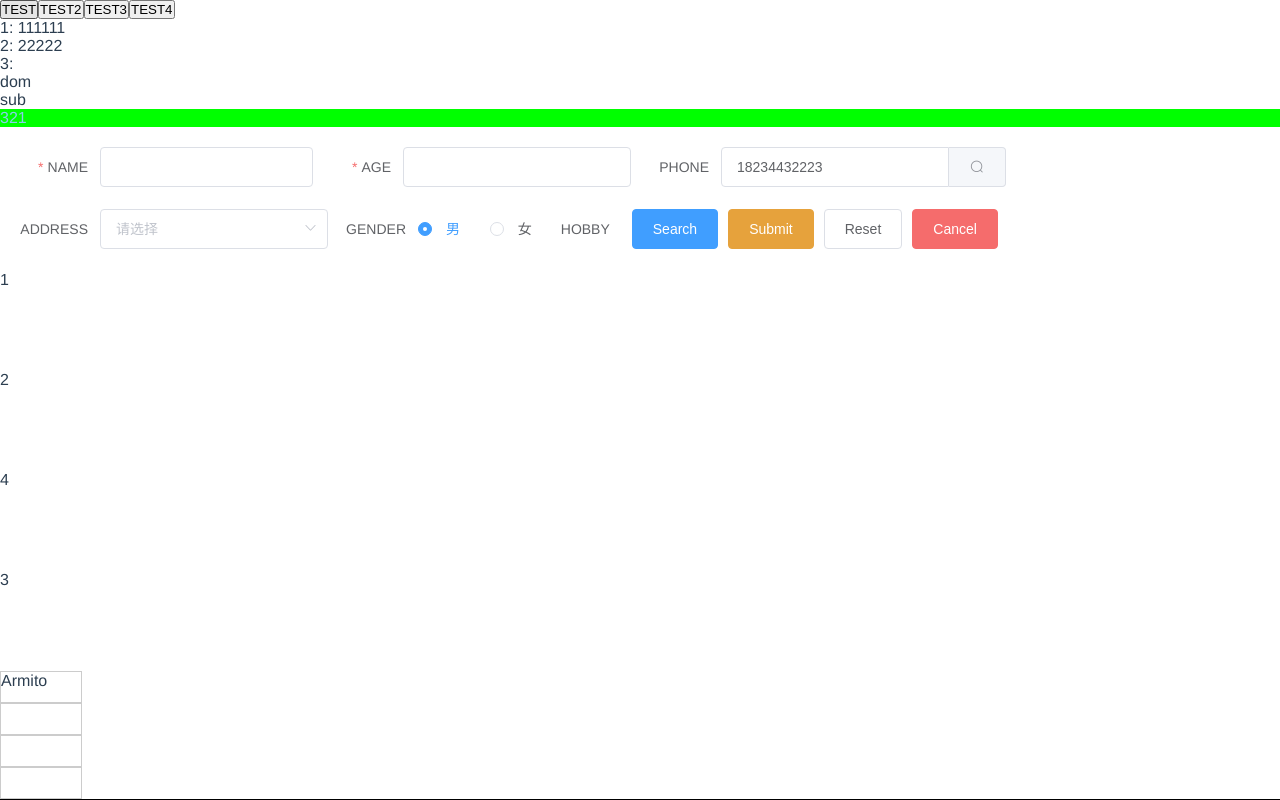
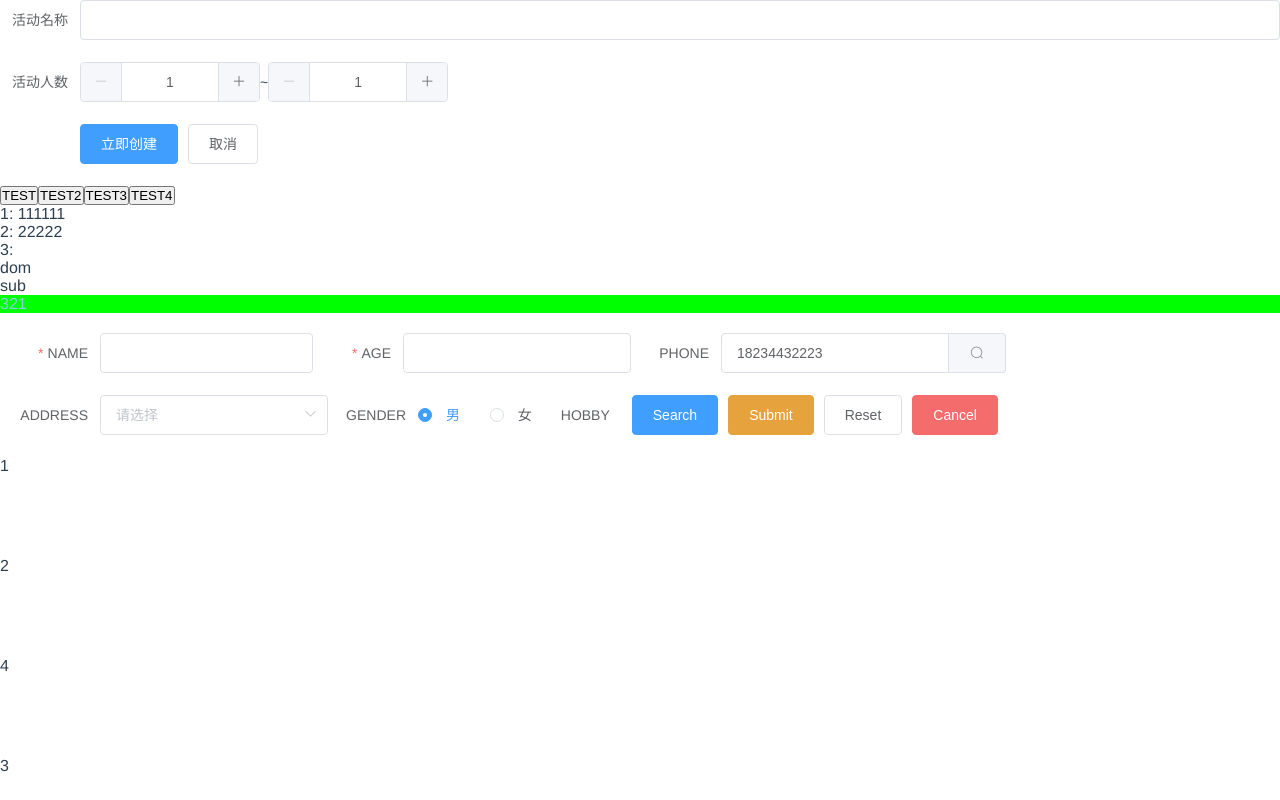
Before and after one commit to Armito/vue2-demo, a Vue app: page / in a window 1280 px wide. Shown: the top 800 px of the page. Built offline with nearby package versions, Linux system fonts and the light colour scheme; what vxe-table would draw is missing.

Commit message:
form study

```diff
--- a/src/App.vue
+++ b/src/App.vue
@@ -9,6 +9,9 @@
 <template>
     <div id="app">
         <div>
+            <FormStudy />
+        </div>
+        <div>
             <button @click="testReactivity">TEST</button>
             <button @click="testReactivity2">TEST2</button>
             <button @click="testReactivity3">TEST3</button>
@@ -19,7 +22,7 @@
         </div>
 
         <Dom />
-    <Functional style="color: skyblue;" class="fff" :flag="true" />
+        <Functional style="color: skyblue" class="fff" :flag="true" />
         <!-- <ChangePage /> -->
         <!-- <Select /> -->
         <!-- <InputValidate /> -->
@@ -41,20 +44,21 @@
 </template>
 
 <script>
-import { useForm, useFormItems, useButtons } from "./App.js";
+import { useForm, useFormItems, useButtons } from './App.js'
 // import Chart from './components/Chart.vue'
 // import Day from './components/Day.vue'
 // import GridLayout from './components/GridLayout.vue'
-import ARForm from "./components/ARForm.vue";
+import ARForm from './components/ARForm.vue'
 // import InputValidate from './components/InputValidate.vue'
 // import VxeTableDemo from './components/VxeTableDemo.vue'
 // import Select from './components/Select.vue'
 // import ChangePage from './components/ChangePage.vue'
-import CSSModules from "./components/CSSModules.vue";
-import Draggable from "./components/Draggable.vue";
-import ClockThree from "./components/ClockThree.vue";
-import Functional from "./components/Functional.vue";
-import Dom from "./components/Dom.vue";
+import CSSModules from './components/CSSModules.vue'
+import Draggable from './components/Draggable.vue'
+import ClockThree from './components/ClockThree.vue'
+import Functional from './components/Functional.vue'
+import Dom from './components/Dom.vue'
+import FormStudy from './components/FormStudy.vue'
 
 export default {
     components: {
@@ -70,35 +74,36 @@ export default {
         Draggable,
         ClockThree,
         Functional,
-    Dom
+        Dom,
+        FormStudy,
     },
 
     methods: {
         buttonClick([effect, formData]) {
             switch (effect) {
-        case "Search":
-          console.log(effect, formData);
-          break;
+                case 'Search':
+                    console.log(effect, formData)
+                    break
 
-        case "Reset":
-          console.log(effect, formData);
-          this.form.model = {};
-          break;
+                case 'Reset':
+                    console.log(effect, formData)
+                    this.form.model = {}
+                    break
 
-        case "Submit":
-          this.$refs.arForm.$children[0].validate(valid => {
+                case 'Submit':
+                    this.$refs.arForm.$children[0].validate((valid) => {
                         if (valid) {
-              console.log(effect, formData);
+                            console.log(effect, formData)
                         }
-          });
-          break;
+                    })
+                    break
 
-        case "Cancel":
-          console.log(effect, formData);
-          break;
+                case 'Cancel':
+                    console.log(effect, formData)
+                    break
 
                 default:
-          break;
+                    break
             }
         },
 
@@ -106,24 +111,24 @@ export default {
             // this.testObj.pppp = "3333";
             // this.testObj.property = "44444";
             this.testObj = {
-        property: "33333",
+                property: '33333',
                 // pppp: "22444444444222"
-        qqqqqq: "88888"
-      };
+                qqqqqq: '88888',
+            }
         },
 
         testReactivity2() {
-      this.testObj.property = "44444";
-      this.testObj.pppp = "55555";
+            this.testObj.property = '44444'
+            this.testObj.pppp = '55555'
         },
 
         testReactivity3() {
-      this.testObj.pppp = "66666";
+            this.testObj.pppp = '66666'
         },
 
         testReactivity4() {
-      this.testObj.qqqqqq = "77777";
-    }
+            this.testObj.qqqqqq = '77777'
+        },
     },
 
     data() {
@@ -133,12 +138,12 @@ export default {
             buttons: useButtons(),
 
             testObj: {
-        property: "111111",
-        pppp: "22222"
+                property: '111111',
+                pppp: '22222',
+            },
         }
-    };
+    },
 }
-};
 </script>
 
 <style>
--- /dev/null
+++ b/src/components/FormStudy.vue
@@ -0,0 +1,42 @@
+<template>
+    <el-form ref="form" :model="formModel" label-width="80px">
+        <el-form-item label="活动名称">
+            <el-input v-model="formModel.name" />
+        </el-form-item>
+
+        <el-form-item label="活动人数">
+            <el-input-number v-model="formModel.porpleNum[0]" :min="1" />
+            <span>~</span>
+            <el-input-number
+                v-model="formModel.porpleNum[1]"
+                :min="formModel.porpleNum[0]"
+            />
+        </el-form-item>
+
+        <el-form-item>
+            <el-button type="primary" @click="onSubmit">立即创建</el-button>
+            <el-button>取消</el-button>
+        </el-form-item>
+    </el-form>
+</template>
+
+<script>
+export default {
+    name: 'FormStudy',
+
+    data() {
+        return {
+            formModel: {
+                name: '',
+                porpleNum: [1, 1],
+            },
+        }
+    },
+
+    methods: {
+        onSubmit() {
+            console.log(this.formModel)
+        },
+    },
+}
+</script>
```
Also changed, not shown: package.json (+7 -0 lines), .eslintrc.js, .prettierrc.js (added), 2 other files (tests, documents, lock files or other folders). Lines whose indentation alone changed are shown as unchanged.
